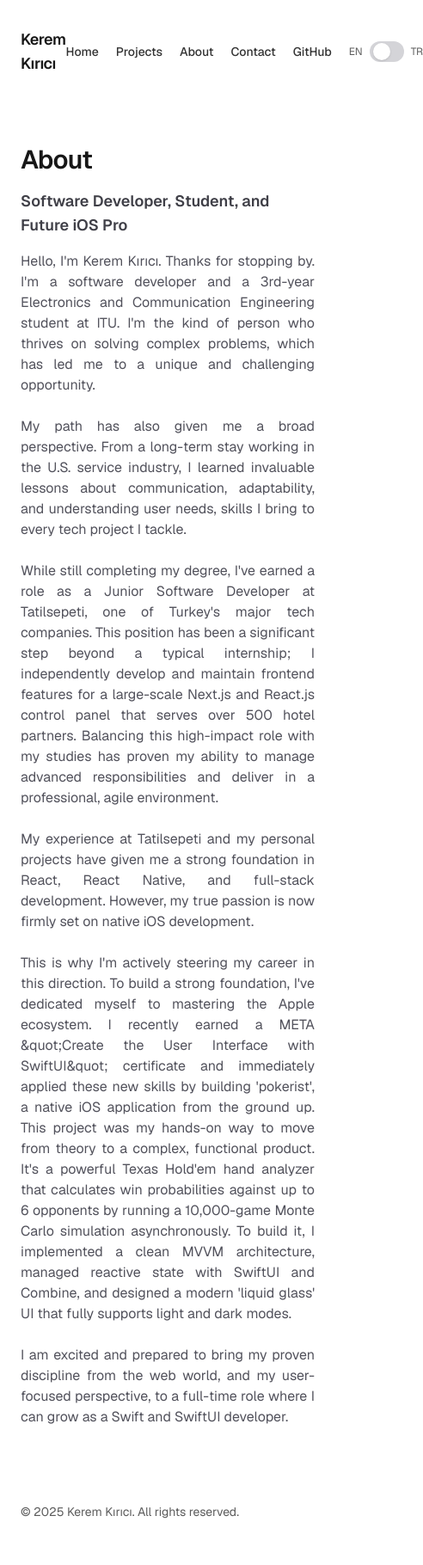
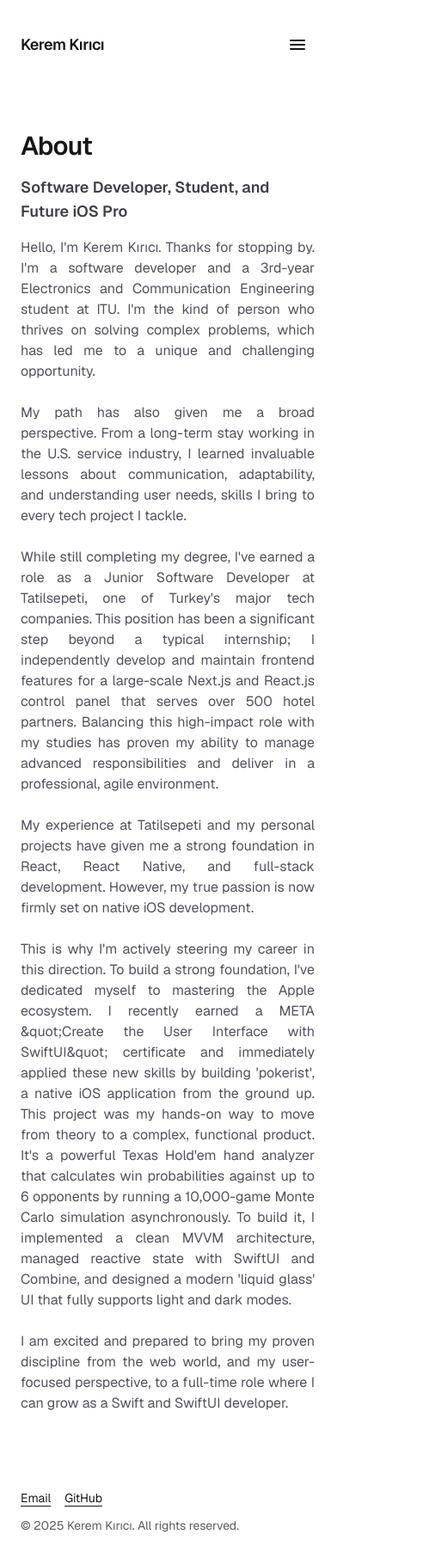
Before and after one commit to kerem-kirici/kerem-kirici.github.io, a Next.js app: page /about in a window 390 px wide. Shown: the top 1820 px of the page at 86% size, 492 px wide, since content can reach past the window. Built offline with nearby package versions, Linux system fonts and the light colour scheme.

Commit message:
responsive

```diff
--- a/src/app/contact/page.tsx
+++ /dev/null
@@ -1,22 +0,0 @@
-export const metadata = {
-  title: 'Contact – Kerem Kırıcı',
-  description: 'Get in touch with Kerem Kırıcı.',
-};
-
-export default function ContactPage() {
-  return (
-    <section className="py-12">
-      <h1 className="text-3xl font-semibold tracking-tight">Contact</h1>
-      <p className="mt-4 max-w-2xl text-zinc-600 dark:text-zinc-400">
-        Email me at{' '}
-        <a
-          href="mailto:kerem.kirici@gmail.com"
-          className="underline decoration-black/30 underline-offset-4 dark:decoration-white/30"
-        >
-          kerem.kirici@gmail.com
-        </a>
-        .
-      </p>
-    </section>
-  );
-}
--- a/src/components/layout/Footer.tsx
+++ b/src/components/layout/Footer.tsx
@@ -7,5 +7,27 @@ export default function Footer() {
 
   const year = String(new Date().getFullYear());
 
-  return <footer className="py-10 text-sm opacity-70">{t('footer.copyright', { year })}</footer>;
+  return (
+    <footer className="py-10 text-sm">
+      <div className="flex flex-col gap-3">
+        <div className="flex flex-wrap items-center gap-4">
+          <a
+            href="mailto:kerem.kirici36@gmail.com"
+            className="text-zinc-900 dark:text-zinc-50 underline underline-offset-4 hover:opacity-80"
+          >
+            Email
+          </a>
+          <a
+            href="https://github.com/kerem-kirici"
+            target="_blank"
+            rel="noopener noreferrer"
+            className="text-zinc-900 dark:text-zinc-50 underline underline-offset-4 hover:opacity-80"
+          >
+            GitHub
+          </a>
+        </div>
+        <div className="opacity-70">{t('footer.copyright', { year })}</div>
+      </div>
+    </footer>
+  );
 }
--- a/src/components/layout/Header.tsx
+++ b/src/components/layout/Header.tsx
@@ -4,16 +4,30 @@ import { useLanguage } from '@/components/i18n/LanguageProvider';
 import { TextLink } from '@/components/links/TextLink';
 import { Switch } from '@/components/toggles';
 import Link from 'next/link';
+import { useEffect, useState } from 'react';
 
 export default function Header() {
   const { lang, setLang, t } = useLanguage();
+
+  const [open, setOpen] = useState(false);
+
+  useEffect(() => {
+    function onKey(e: KeyboardEvent) {
+      if (e.key === 'Escape') setOpen(false);
+    }
+    if (open) document.addEventListener('keydown', onKey);
+
+    return () => document.removeEventListener('keydown', onKey);
+  }, [open]);
 
   return (
     <header className="flex items-center justify-between py-8">
       <Link href="/" className="text-lg font-semibold tracking-tight">
         Kerem Kırıcı
       </Link>
-      <nav className="flex items-center gap-5 text-sm">
+      {/* Desktop nav */}
+      <nav className="hidden md:flex items-center gap-2 text-sm">
+        <div className="flex items-center gap-5">
           <TextLink href="/" underline="never" className="opacity-80 hover:opacity-100">
             {t('nav.home')}
           </TextLink>
@@ -23,17 +37,33 @@ export default function Header() {
           <TextLink href="/about" underline="never" className="opacity-80 hover:opacity-100">
             {t('nav.about')}
           </TextLink>
-        <TextLink href="/contact" underline="never" className="opacity-80 hover:opacity-100">
-          {t('nav.contact')}
-        </TextLink>
+        </div>
+        <div className="flex items-center gap-5 pl-4 ml-2 border-l border-zinc-200 dark:border-zinc-800">
           <TextLink
             href="https://github.com/kerem-kirici"
-          underline="never"
+            underline="always"
             newTab
             className="opacity-80 hover:opacity-100"
           >
             {t('nav.github')}
           </TextLink>
+          <TextLink
+            href="https://www.linkedin.com/in/kerem-kırıcı-b191711b9/"
+            underline="always"
+            newTab
+            className="opacity-80 hover:opacity-100"
+          >
+            {t('nav.linkedin')}
+          </TextLink>
+          <TextLink
+            href="/resume.pdf"
+            underline="always"
+            newTab
+            className="opacity-80 hover:opacity-100"
+          >
+            {t('nav.resume')}
+          </TextLink>
+        </div>
         <div className="flex items-center gap-2">
           <span className="text-xs opacity-70">EN</span>
           <Switch
@@ -45,6 +75,132 @@ export default function Header() {
           <span className="text-xs opacity-70">TR</span>
         </div>
       </nav>
+      {/* Mobile menu button */}
+      <button
+        type="button"
+        aria-label="Open menu"
+        onClick={() => setOpen(true)}
+        className="md:hidden inline-flex items-center justify-center rounded p-2 text-zinc-900 hover:bg-zinc-100 dark:text-zinc-50 dark:hover:bg-zinc-900"
+      >
+        <svg
+          width="24"
+          height="24"
+          viewBox="0 0 24 24"
+          fill="none"
+          xmlns="http://www.w3.org/2000/svg"
+        >
+          <path
+            d="M4 7h16M4 12h16M4 17h16"
+            stroke="currentColor"
+            strokeWidth="2"
+            strokeLinecap="round"
+          />
+        </svg>
+      </button>
+
+      {/* Mobile sidebar */}
+      {open ? (
+        <>
+          <div
+            className="fixed inset-0 z-40 bg-black/30 backdrop-blur-sm"
+            onClick={() => setOpen(false)}
+          />
+          <aside className="fixed inset-y-0 left-0 z-50 w-72 max-w-full bg-white dark:bg-zinc-900 shadow-lg ring-1 ring-zinc-200 dark:ring-zinc-800 p-6 flex flex-col gap-6 md:hidden">
+            <div className="flex items-center justify-between">
+              <Link
+                href="/"
+                className="text-lg font-semibold tracking-tight"
+                onClick={() => setOpen(false)}
+              >
+                Kerem Kırıcı
+              </Link>
+              <button
+                type="button"
+                aria-label="Close menu"
+                onClick={() => setOpen(false)}
+                className="inline-flex items-center justify-center rounded p-2 text-zinc-900 hover:bg-zinc-100 dark:text-zinc-50 dark:hover:bg-zinc-800"
+              >
+                <svg
+                  width="24"
+                  height="24"
+                  viewBox="0 0 24 24"
+                  fill="none"
+                  xmlns="http://www.w3.org/2000/svg"
+                >
+                  <path
+                    d="M6 6l12 12M18 6l-12 12"
+                    stroke="currentColor"
+                    strokeWidth="2"
+                    strokeLinecap="round"
+                  />
+                </svg>
+              </button>
+            </div>
+            <nav className="flex flex-col gap-4 text-sm">
+              <TextLink
+                href="/"
+                underline="never"
+                className="opacity-80 hover:opacity-100"
+                onClick={() => setOpen(false)}
+              >
+                {t('nav.home')}
+              </TextLink>
+              <TextLink
+                href="/projects"
+                underline="never"
+                className="opacity-80 hover:opacity-100"
+                onClick={() => setOpen(false)}
+              >
+                {t('nav.projects')}
+              </TextLink>
+              <TextLink
+                href="/about"
+                underline="never"
+                className="opacity-80 hover:opacity-100"
+                onClick={() => setOpen(false)}
+              >
+                {t('nav.about')}
+              </TextLink>
+              <div className="h-px bg-zinc-200 dark:bg-zinc-800 my-2" />
+              <TextLink
+                href="https://github.com/kerem-kirici"
+                underline="always"
+                newTab
+                className="opacity-80 hover:opacity-100"
+              >
+                {t('nav.github')}
+              </TextLink>
+              <TextLink
+                href="https://www.linkedin.com/in/kerem-kırıcı-b191711b9/"
+                underline="always"
+                newTab
+                className="opacity-80 hover:opacity-100"
+              >
+                {t('nav.linkedin')}
+              </TextLink>
+              <TextLink
+                href="/resume.pdf"
+                underline="always"
+                newTab
+                className="opacity-80 hover:opacity-100"
+              >
+                {t('nav.resume')}
+              </TextLink>
+              <div className="h-px bg-zinc-200 dark:bg-zinc-800 my-2" />
+              <div className="flex items-center gap-3">
+                <span className="text-xs opacity-70">EN</span>
+                <Switch
+                  ariaLabel="Toggle language"
+                  size="sm"
+                  checked={lang === 'tr'}
+                  onChange={(checked) => setLang(checked ? 'tr' : 'en')}
+                />
+                <span className="text-xs opacity-70">TR</span>
+              </div>
+            </nav>
+          </aside>
+        </>
+      ) : null}
     </header>
   );
 }
--- a/src/components/links/TextLink.tsx
+++ b/src/components/links/TextLink.tsx
@@ -14,6 +14,7 @@ export type TextLinkProps = {
   newTab?: boolean;
   prefetch?: boolean;
   iconRight?: React.ReactNode;
+  onClick?: React.MouseEventHandler<HTMLAnchorElement>;
   className?: string;
 };
 
@@ -30,6 +31,7 @@ export function TextLink({
   newTab,
   prefetch,
   iconRight,
+  onClick,
   className,
 }: TextLinkProps) {
   const underlineClass =
@@ -52,6 +54,7 @@ export function TextLink({
       prefetch={prefetch}
       target={newTab ? '_blank' : undefined}
       rel={newTab ? 'noopener noreferrer' : undefined}
+      onClick={onClick}
       className={classNames(
         'inline-flex items-center gap-1',
         weight === 'medium' ? 'font-medium' : 'font-normal',
--- a/src/data/Texts.ts
+++ b/src/data/Texts.ts
@@ -4,6 +4,8 @@ const TEXT_DICTIONARY = {
   'nav.about': { en: 'About', tr: 'Hakkımda' },
   'nav.contact': { en: 'Contact', tr: 'İletişim' },
   'nav.github': { en: 'GitHub', tr: 'GitHub' },
+  'nav.linkedin': { en: 'LinkedIn', tr: 'LinkedIn' },
+  'nav.resume': { en: 'Resume', tr: 'Özgeçmiş' },
   'footer.copyright': {
     en: '© {year} Kerem Kırıcı. All rights reserved.',
     tr: '© {year} Kerem Kırıcı. Tüm hakları saklıdır.',
@@ -13,15 +15,15 @@ const TEXT_DICTIONARY = {
     tr: 'Merhaba! Portfolyoma Hoşgeldiniz.',
   },
   'hero.subtitle': {
-    en: 'A Developer, Student, and Future iOS Pro',
-    tr: 'Yazılım Tutkunu, Öğrenci, ve Bir Gelecek iOS Geliştirici',
+    en: 'A Developer, Student, and Future Senior iOS Developer',
+    tr: 'Şimdiki Yazılım Tutkunu, Öğrenci, Geleceğin Senior iOS Geliştiricisi',
   },
   'hero.cta': { en: 'Get in touch', tr: 'İletişime geç' },
   'hero.github': { en: 'GitHub', tr: 'GitHub' },
   'home.featured': { en: 'Featured projects', tr: 'Öne çıkan projeler' },
   'hero.description': {
     en: "Hey, I\'m Kerem! I\'m a 3rd-year engineering student at ITU who also works as a Junior Software Developer at Tatilsepeti. It\'s a unique position where I get to build real-world features for large-scale React apps. I love building things that people find genuinely useful - a perspective that was really shaped by my long-term work experience in the U.S. While I enjoy my work in React, my true passion is mastering native iOS development with Swift and SwiftUI.",
-    tr: "Selam, ben Kerem! İTÜ'de 3. sınıf mühendislik öğrencisiyim ve aynı zamanda Tatilsepeti'nde Junior Software Developer olarak çalışıyorum. Bu, büyük ölçekli React uygulamaları için gerçek dünya özellikleri geliştirdiğim eşsiz bir pozisyon. İnsanların gerçekten işine yarayan şeyler yapmayı seviyorum; bu, ABD'deki uzun süreli çalışma deneyimimle şekillenen bir bakış açısı. React'teki işimi sevsem de, asıl tutkum Swift ve SwiftUI ile native iOS geliştirmede uzmanlaşmak.",
+    tr: "Selam, ben Kerem! İTÜ'de 3. sınıf Elektronik ve Haberleşme Müh. öğrencisiyim ve aynı zamanda Tatilsepeti'nde Junior Software Developer olarak çalışıyorum. Bu, büyük ölçekli React uygulamaları için gerçek dünya özellikleri geliştirdiğim eşsiz bir pozisyon. İnsanların gerçekten işine yarayan şeyler yapmayı seviyorum; bu, ABD'deki uzun süreli çalışma deneyimimle şekillenen bir bakış açısı. React'teki işimi sevsem de, asıl tutkum Swift ve SwiftUI ile native iOS geliştirmede uzmanlaşmak.",
   },
   'about.title': {
     en: 'About',
```
Also changed, not shown: 1 other file (tests, documents, lock files or other folders). Lines whose indentation alone changed are shown as unchanged.
